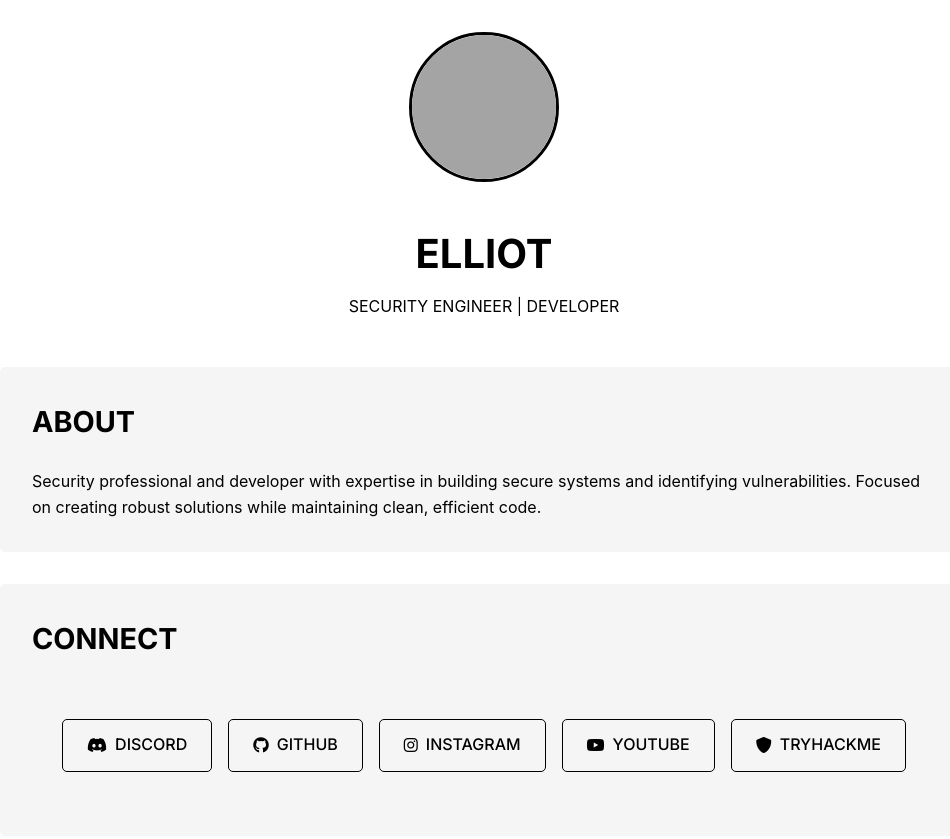
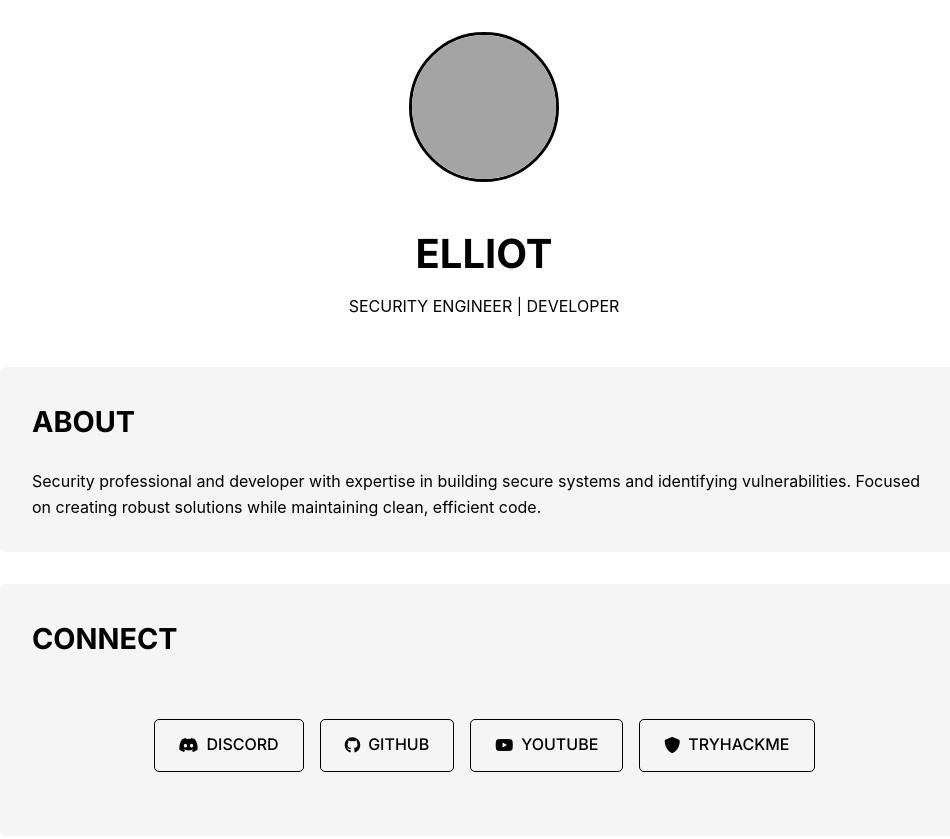
Before and after one commit to ElliotV56/Elliot-WEB, a plain HTML site: page index.html in a window 1280 px wide. Shown: the top 839 px of the page, without its empty margins (156-1106 px from the left). Drawn offline with Linux system fonts and the light colour scheme; grey boxes are pictures that could not be loaded.

Commit message:
Update index.html

```diff
--- a/index.html
+++ b/index.html
@@ -275,8 +275,6 @@
                 <a href="https://github.com/ElliotV56" class="social-link" target="_blank">
                     <i class="fab fa-github"></i> GITHUB
                 </a>
-                <a href="https://instagram.com/mohhev.10" class="social-link" target="_blank">
-                    <i class="fab fa-instagram"></i> INSTAGRAM
                 </a>
                 <a href="https://youtube.com/@fr3onty" class="social-link" target="_blank">
                     <i class="fab fa-youtube"></i> YOUTUBE
```
